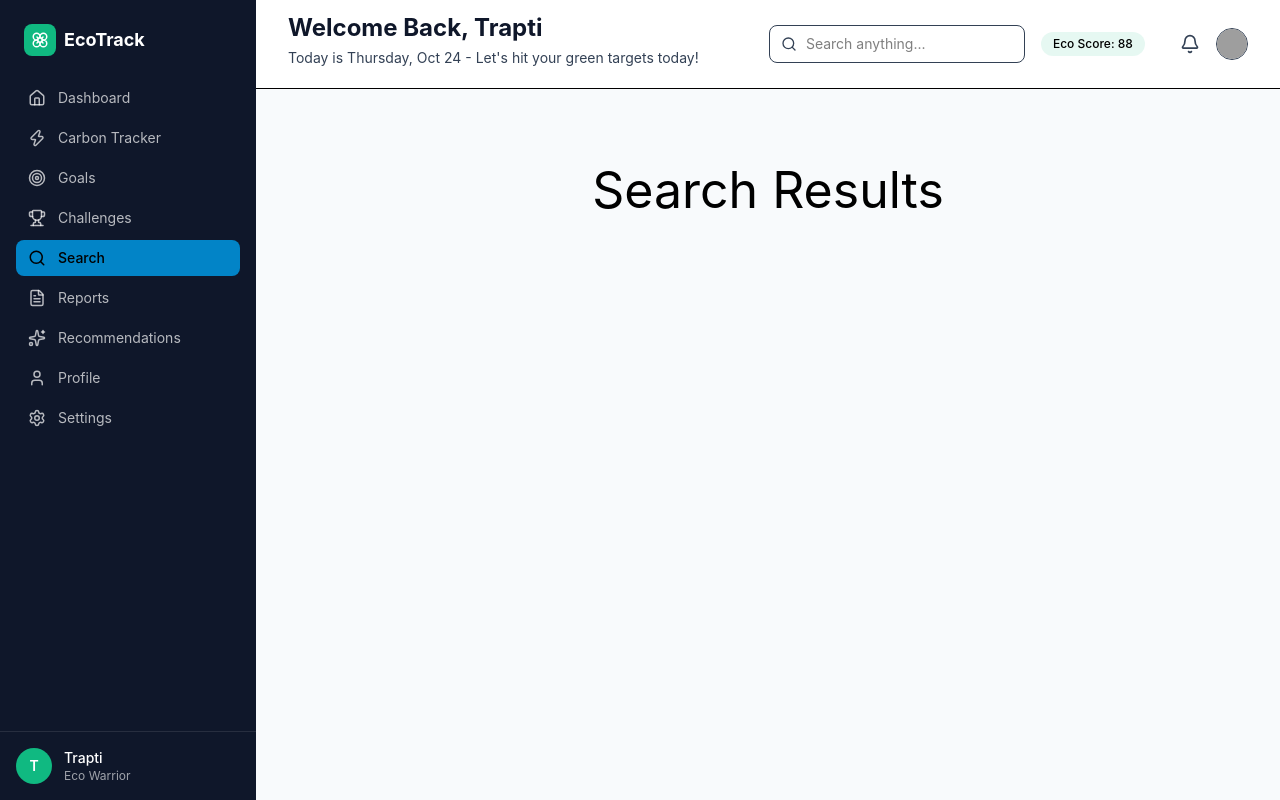
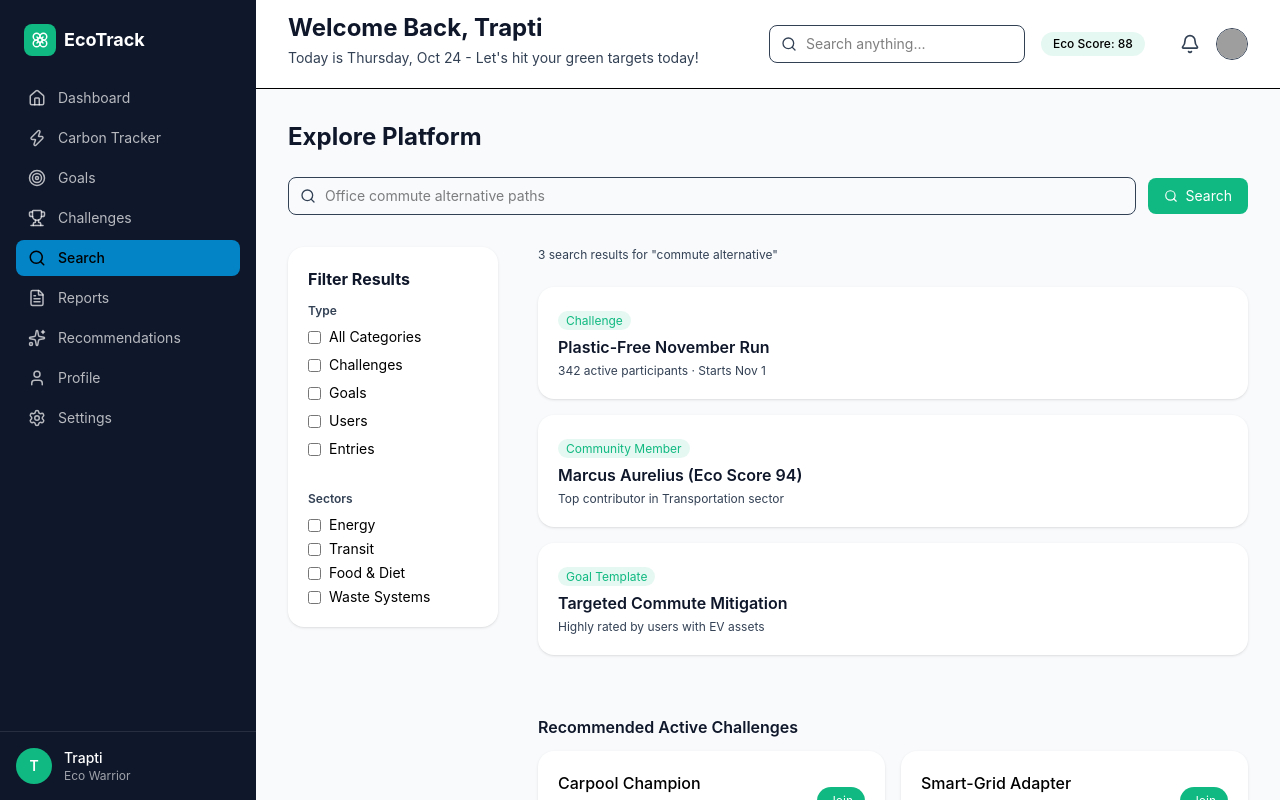
Before and after one commit to springboardmentor212/EcoTrack_Group1, a React app in the folder frontend/: page /search in a window 1280 px wide. Built offline with nearby package versions, Linux system fonts and the light colour scheme; grey boxes are pictures that could not be loaded; the HTML template or start-up script is replaced by a standard one.

Commit message:
add Search page UI

```diff
--- a/frontend/src/pages/SearchResults.jsx
+++ b/frontend/src/pages/SearchResults.jsx
@@ -1,11 +1,167 @@
-import React from "react";
+import { Search } from "lucide-react";
 
-const SearchResults = () => {
-    return (
-        <div style={{ padding: "2rem", textAlign: "center", fontSize: "50px"}}>
-            <h1>Search Results</h1>
+const filterTypes = [
+  "All Categories",
+  "Challenges",
+  "Goals",
+  "Users",
+  "Entries",
+];
+const sectors = ["Energy", "Transit", "Food & Diet", "Waste Systems"];
+
+export default function Explore() {
+  return (
+    <div>
+      <h1 className="text-2xl font-bold text-[var(--color-primary)] mb-6">
+        Explore Platform
+      </h1>
+
+      <div className="flex items-center gap-3 mb-4">
+        <div className="relative flex-1">
+          <Search
+            size={16}
+            className="absolute left-3 top-1/2 -translate-y-1/2 text-[var(--color-slate)]"
+          />
+          <input
+            placeholder="Office commute alternative paths"
+            className="pl-9 pr-4 py-2 w-full rounded-lg border border-[var(--color-slate)] text-sm outline-none"
+          />
         </div>
-    );
-};
+        <button className="flex items-center gap-2 text-sm antialiased bg-[var(--color-eco)] text-white px-4 py-2 rounded-lg cursor-pointer transition-all duration-300 transform hover:shadow-md hover:brightness-95 active:scale-[0.90]">
+          <Search size={14} /> Search
+        </button>
+      </div>
 
-export default SearchResults;
+      <div className="grid grid-cols-4 gap-10 mt-8">
+        <div className="bg-[var(--color-surface)] rounded-2xl p-5 shadow-sm h-fit">
+          <h2 className="font-bold text-[var(--color-primary)] mb-3">
+            Filter Results
+          </h2>
+          <p className="text-xs font-semibold text-[var(--color-slate)] mb-2">
+            Type
+          </p>
+          <ul className="space-y-1 mb-8 text-sm text-[var(--color-muted)]">
+            {filterTypes.map((t) => (
+              <li
+                key={t}
+                className="cursor-pointer mb-2 hover:text-[var(--color-eco)]"
+              >
+                <label className="flex items-center cursor-pointer">
+                  <input
+                    type="checkbox"
+                    className="mr-2 accent-[var(--color-eco)]"
+                  />
+                  {t}
+                </label>
+              </li>
+            ))}
+          </ul>
+          <p className="text-xs font-semibold text-[var(--color-slate)] mb-2">
+            Sectors
+          </p>
+          <ul className="space-y-1 text-sm text-[var(--color-muted)]">
+            {sectors.map((s) => (
+              <li
+                key={s}
+                className="cursor-pointer hover:text-[var(--color-eco)]"
+              >
+                <label className="flex items-center cursor-pointer">
+                  <input
+                    type="checkbox"
+                    className="mr-2 accent-[var(--color-eco)]"
+                  />
+                  {s}
+                </label>
+              </li>
+            ))}
+          </ul>
+        </div>
+
+        <div className="col-span-3">
+          <div>
+            <div className="flex items-start justify-between">
+              <p className="text-xs text-[var(--color-slate)] mb-6">
+                3 search results for "commute alternative"
+              </p>
+              {/* <select className="text-sm">
+                <option>Sort by: Relevance</option>
+                <option>Sort by: Newest</option>
+                <option>Sort by: Most Active</option>
+              </select> */}
+            </div>
+
+            <div className="flex flex-col gap-4 mb-15">
+              <div className="bg-[var(--color-surface)] rounded-2xl p-5 shadow-sm">
+                <span className="text-xs text-[var(--color-eco)] bg-[var(--color-eco)]/10 px-2 py-0.5 rounded-full">
+                  Challenge
+                </span>
+                <h4 className="font-semibold text-[var(--color-primary)] mt-1">
+                  Plastic-Free November Run
+                </h4>
+                <p className="text-xs text-[var(--color-slate)] mt-1">
+                  342 active participants · Starts Nov 1
+                </p>
+              </div>
+              <div className="bg-[var(--color-surface)] rounded-2xl p-5 shadow-sm">
+                <span className="text-xs text-[var(--color-eco)] bg-[var(--color-eco)]/10 px-2 py-0.5 rounded-full">
+                  Community Member
+                </span>
+                <h4 className="font-semibold text-[var(--color-primary)] mt-1">
+                  Marcus Aurelius (Eco Score 94)
+                </h4>
+                <p className="text-xs text-[var(--color-slate)] mt-1">
+                  Top contributor in Transportation sector
+                </p>
+              </div>
+              <div className="bg-[var(--color-surface)] rounded-2xl p-5 shadow-sm">
+                <span className="text-xs text-[var(--color-eco)] bg-[var(--color-eco)]/10 px-2 py-0.5 rounded-full">
+                  Goal Template
+                </span>
+                <h4 className="font-semibold text-[var(--color-primary)] mt-1">
+                  Targeted Commute Mitigation
+                </h4>
+                <p className="text-xs text-[var(--color-slate)] mt-1">
+                  Highly rated by users with EV assets
+                </p>
+              </div>
+            </div>
+          </div>
+
+          <div className="mt-8">
+            <h3 className="font-semibold text-[var(--color-primary)] mt-6 mb-3">
+              Recommended Active Challenges
+            </h3>
+            <div className="grid grid-cols-2 gap-4">
+              <div className="bg-[var(--color-surface)] rounded-2xl p-5 shadow-sm flex items-center justify-between">
+                <div>
+                  <h4 className="font-medium text-[var(--color-muted)]">
+                    Carpool Champion
+                  </h4>
+                  <p className="text-xs text-[var(--color-slate)] mt-1">
+                    Share transit commute 3x/week with coworkers · 250 pts
+                  </p>
+                </div>
+                <button className="cursor-pointer text-xs bg-[var(--color-eco)] text-white px-3 py-1.5 rounded-full">
+                  Join
+                </button>
+              </div>
+              <div className="bg-[var(--color-surface)] rounded-2xl p-5 shadow-sm flex items-center justify-between">
+                <div>
+                  <h4 className="font-medium text-[var(--color-muted)]">
+                    Smart-Grid Adapter
+                  </h4>
+                  <p className="text-xs text-[var(--color-slate)] mt-1">
+                    Limit kitchen appliance load during peak hours · 180 pts
+                  </p>
+                </div>
+                <button className="cursor-pointer text-xs bg-[var(--color-eco)] text-white px-3 py-1.5 rounded-full">
+                  Join
+                </button>
+              </div>
+            </div>
+          </div>
+        </div>
+      </div>
+    </div>
+  );
+}
```
